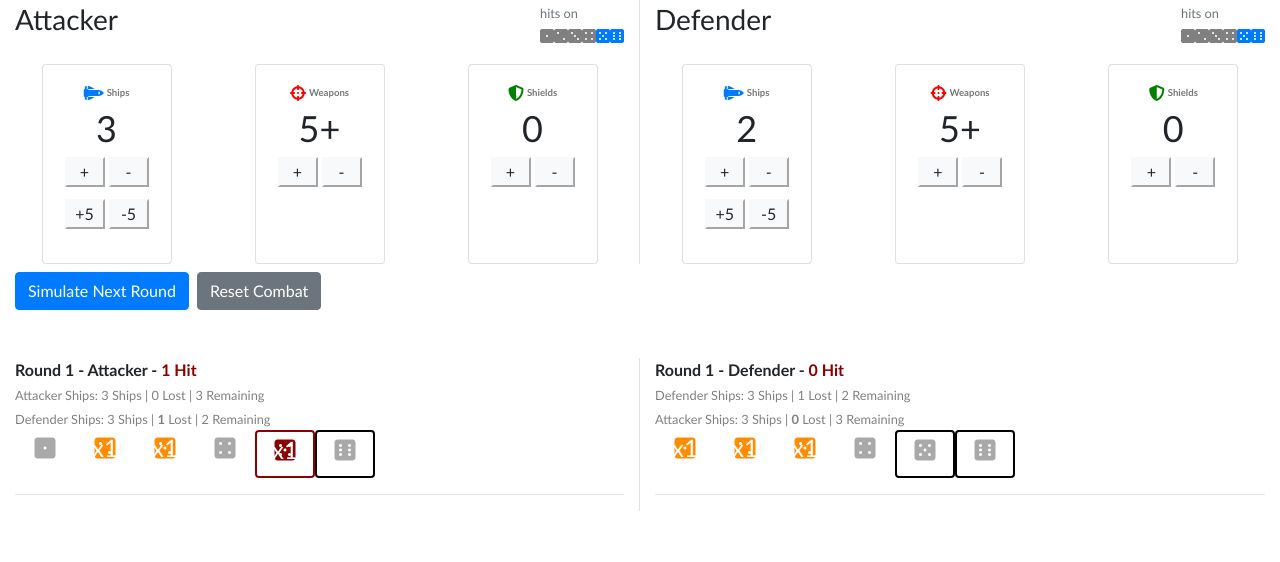
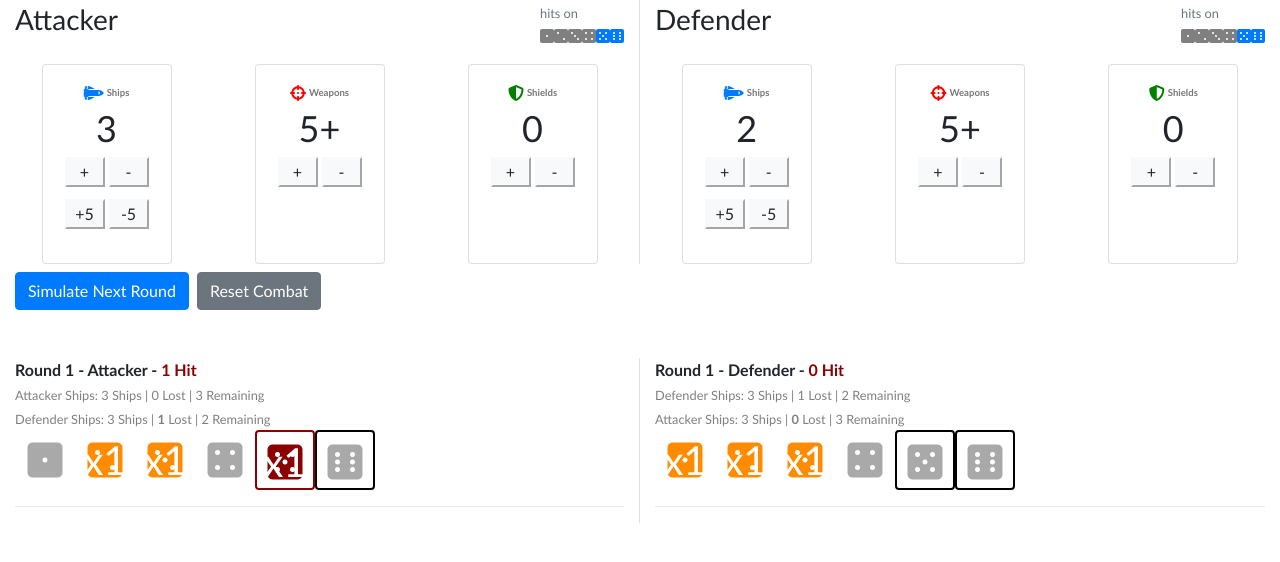
Before and after one commit to covertsonic/star_trek_ascendancy, a website: page dice_calculator/index.html in a window 1280 px wide. Both pictures are taken after a click on the button "Simulate Combat". Drawn offline with nearby package versions, Linux system fonts and the light colour scheme.

Commit message:
Made die results larger

```diff
--- a/dice_calculator/scripts.js
+++ b/dice_calculator/scripts.js
@@ -194,7 +194,7 @@ function displayDiceRolls(rolls, weaponLevel, opponentShieldLevel) {
       ? "successful-hit"
       : "";
 
-    output += `<span class="fa-stack ${potentialHitClass} ${rolledClass} ${successfulHitClass}" style="font-size: 24px;">
+    output += `<span class="fa-stack ${potentialHitClass} ${rolledClass} ${successfulHitClass}">
                         <i class="fa-solid fa-dice-${
                           diceNames[i]
                         } fa-stack-1x"></i>
--- a/dice_calculator/styles.css
+++ b/dice_calculator/styles.css
@@ -31,9 +31,13 @@ body {
   height: 200px; /* Set a fixed height */
 }
 
-.fa-stack-1x {
-  line-height: 1.5;
+.fa-stack {
+  width: 1.5em;
+  font-size: 40px;
+  line-height: 1.5em;
+  height: 1.5em;
 }
+
 .big-num {
   font-size: 36px;
   text-align: center;
```
